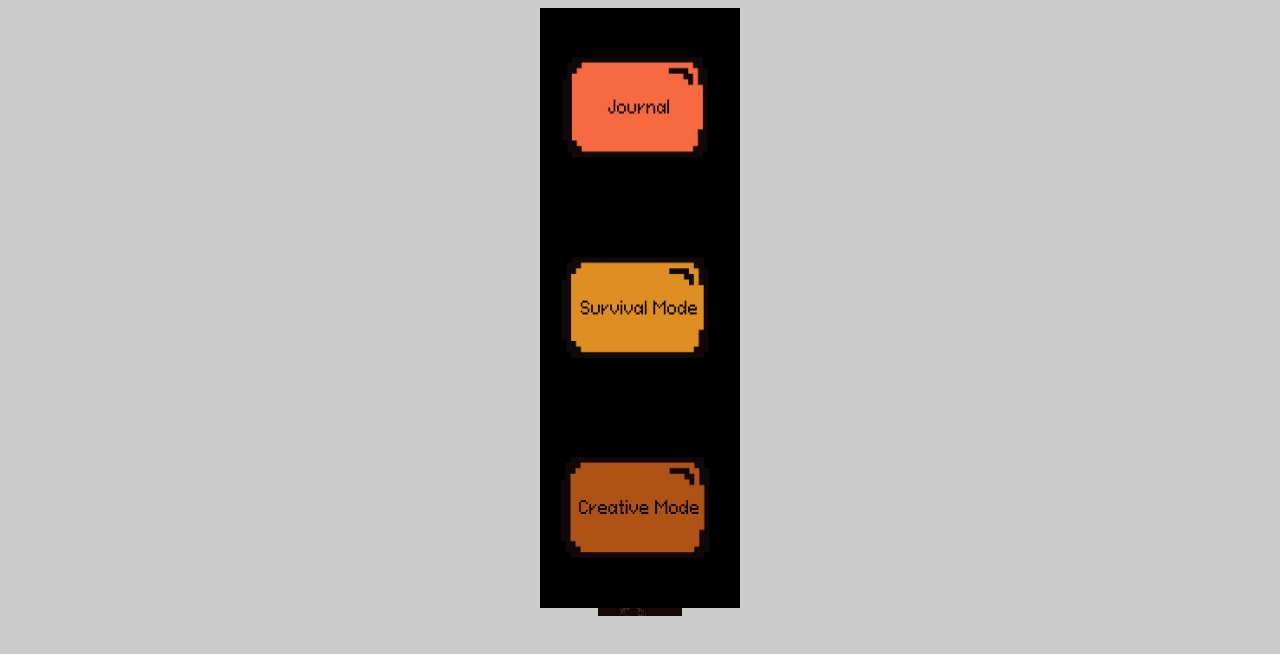
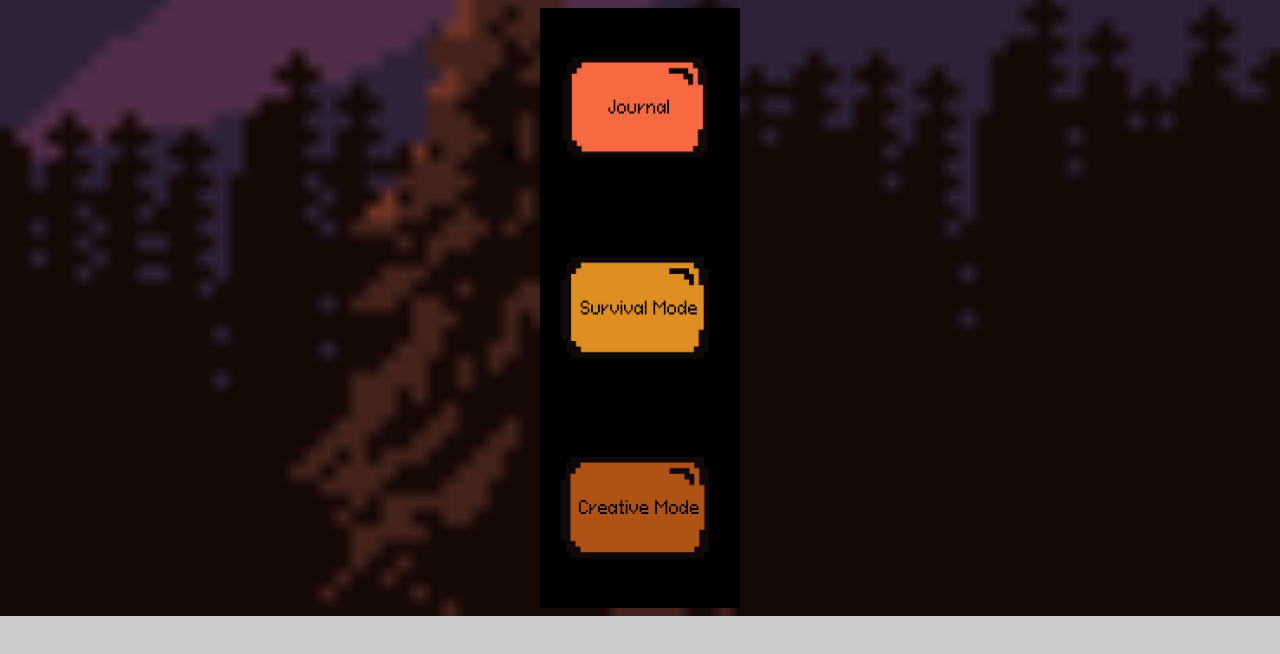
Before and after one commit to arapc001/GitLab2, a plain HTML site: page index.html in a window 1280 px wide. Drawn offline with Linux system fonts and the light colour scheme.

Commit message:
Update home.css

```diff
--- a/home.css
+++ b/home.css
@@ -3,7 +3,7 @@ body {
   background-color: #cccccc; /* Used if the image is unavailable */
   background-position: center bottom; /* Center the image */
   background-repeat: no-repeat; /* Do not repeat the image */
-    background-size: border; /* Resize the background image to cover the entire container */
+    background-size: cover; /* Resize the background image to cover the entire container */
 
 }
 
```
